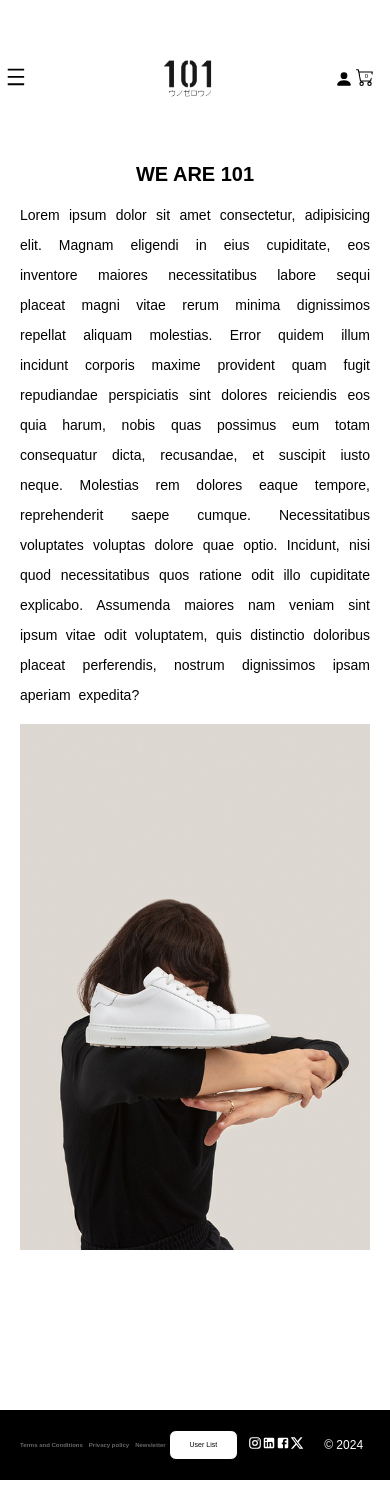
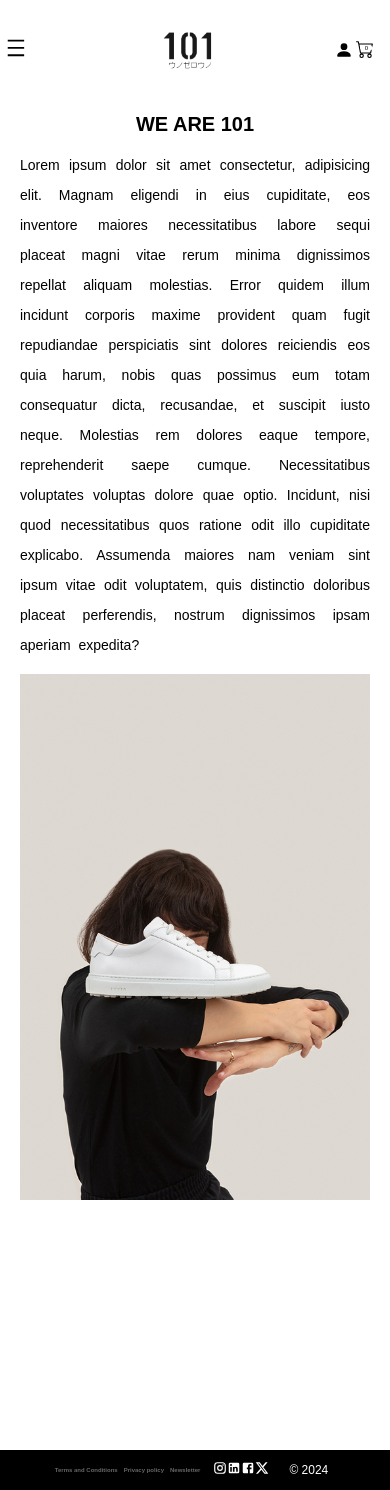
Before and after one commit to AlessandroPuccini/progetto101, a React (Vite) app: page /progetto101/about in a window 390 px wide. Built offline with nearby package versions, Linux system fonts and the light colour scheme.

Commit message:
modifiche css e rimozione bottone userlist

```diff
--- a/src/components/Footer.jsx
+++ b/src/components/Footer.jsx
@@ -26,9 +26,9 @@ function Footer() {
       <div className='footer-text'>
      <a href=''><h6>Newsletter</h6></a>
       </div>
-      <div className='footer-button'>
+      {/* <div className='footer-button'>
         <button onClick={handleClick}>User List</button>
-        </div>
+        </div> */}
       <div className='social'>
       <InstagramIcon fontSize='large'/>
       <LinkedInIcon fontSize='large'/>
--- a/src/components/LongMenu.jsx
+++ b/src/components/LongMenu.jsx
@@ -44,7 +44,7 @@ export default function LongMenu() {
         PaperProps={{
           style: {
             maxHeight: ITEM_HEIGHT * 4.5,
-            width: '15ch',
+            width: '20ch',
           },
         }}
       >
--- a/src/style/index.css
+++ b/src/style/index.css
@@ -33,7 +33,7 @@ body {
   margin: 0;
   padding: 0;
   height: 100%;
-  padding-top: 257px;
+  padding-top: 160px;
 }
 button {
   font-family: 'Gotham', sans-serif;
@@ -55,7 +55,6 @@ button:hover{
 /***HOME***/
 
 #homePage {
-  background-color: #f5f5f5;
   display: flex;
   justify-content: center;
   flex-wrap: wrap;
@@ -589,7 +588,11 @@ margin-top: 20px;
 @media only screen and (max-width: 768px){
 
   body{
-    padding-top: 150px;
+    padding-top: 100px;
+  }
+
+  .cart-widget >span{
+    top: 30px;
   }
 
   .card{
@@ -682,7 +685,7 @@ margin-top: 20px;
     font-size: 1.2rem;
   }
   .footer-section{
-    margin-top: 160px;
+    margin-top: 250px;
     height: auto;
   }
   /****CARD***/
--- a/src/style/navbar.css
+++ b/src/style/navbar.css
@@ -15,9 +15,10 @@ ul {
     display: flex;
     justify-content: space-between;
     align-items: center;
+
     padding: 0px 20px;
     width: 100%;
-    height: 257px;
+    height: 150px;
     background-color: white;
     z-index: 100;
 }
@@ -27,7 +28,7 @@ ul {
     margin: 0 auto;
 }
 .logo-section{
-    width: 300px;
+    width: 200px;
     display: grid;
     padding-left: 25px;
 }
@@ -80,7 +81,6 @@ ul {
 
 .login-section{
     display: flex;
-    flex-direction: column;
     padding-right: 15px;
 }
 .login-section >button:hover{
@@ -99,9 +99,12 @@ ul {
         justify-content: space-between;
         padding: 0 5px;
         width: 100%;
-        height: 157px;
+        height: 100px;
         margin-bottom: 15px;
     }
+    header{
+        height: 100px;
+      }
     .logo-section{
         width: 150px;
         display: grid;
```
